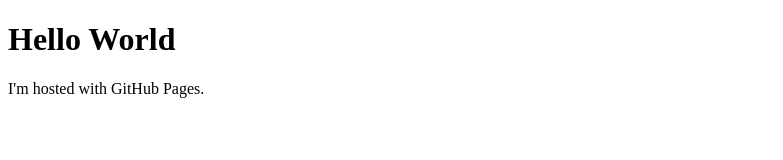
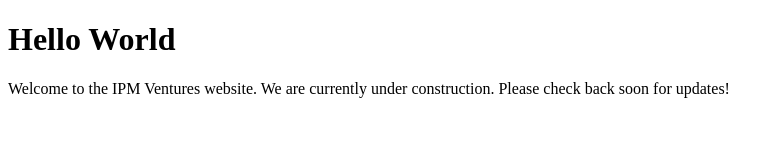
Before and after one commit to matthewepitera/ipmventures.com, a plain HTML site: page index.html in a window 1280 px wide. Shown: the whole page, without its empty margins (0-783 px from the left). Drawn offline with Linux system fonts and the light colour scheme.

Commit message:
updated index html file

```diff
--- a/index.html
+++ b/index.html
@@ -2,6 +2,6 @@
 <html>
 <body>
 <h1>Hello World</h1>
-<p>I'm hosted with GitHub Pages.</p>
+<p>Welcome to the IPM Ventures website.  We are currently under construction.  Please check back soon for updates!</p>
 </body>
 </html>
```
